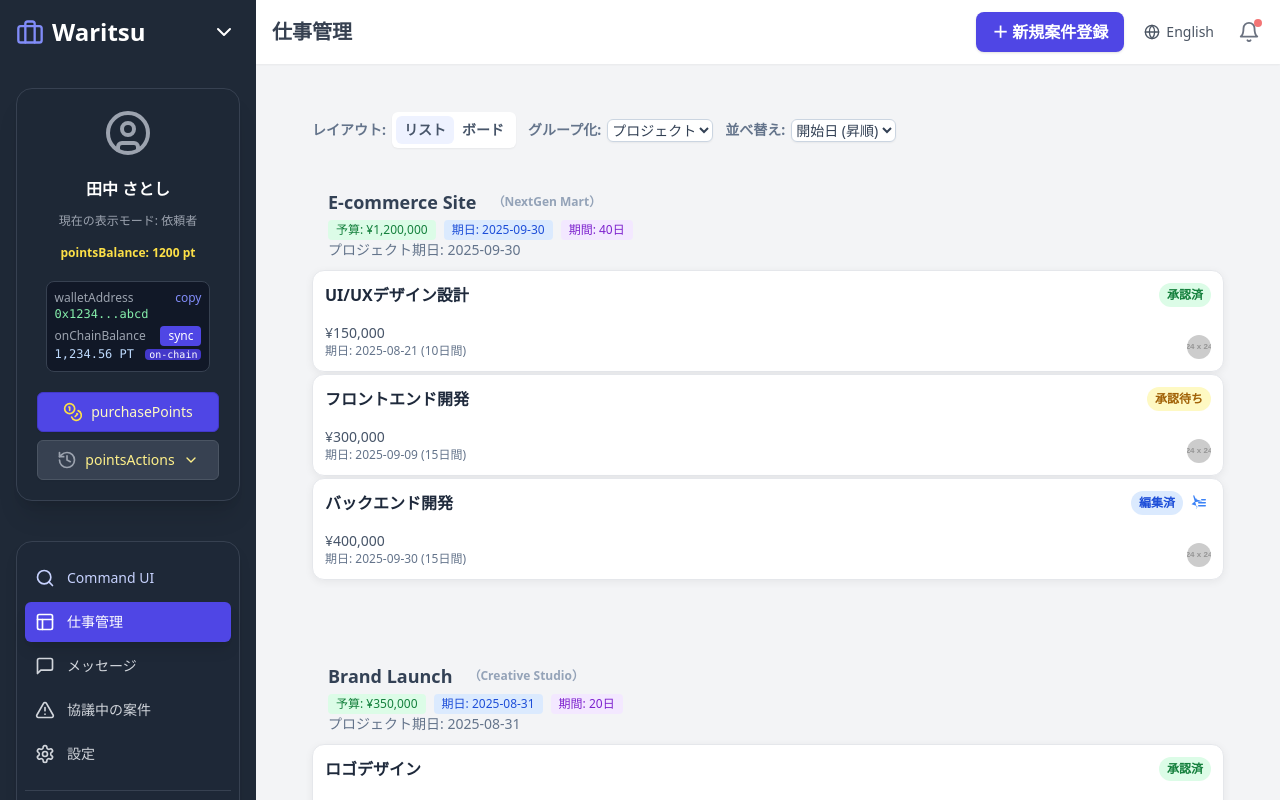
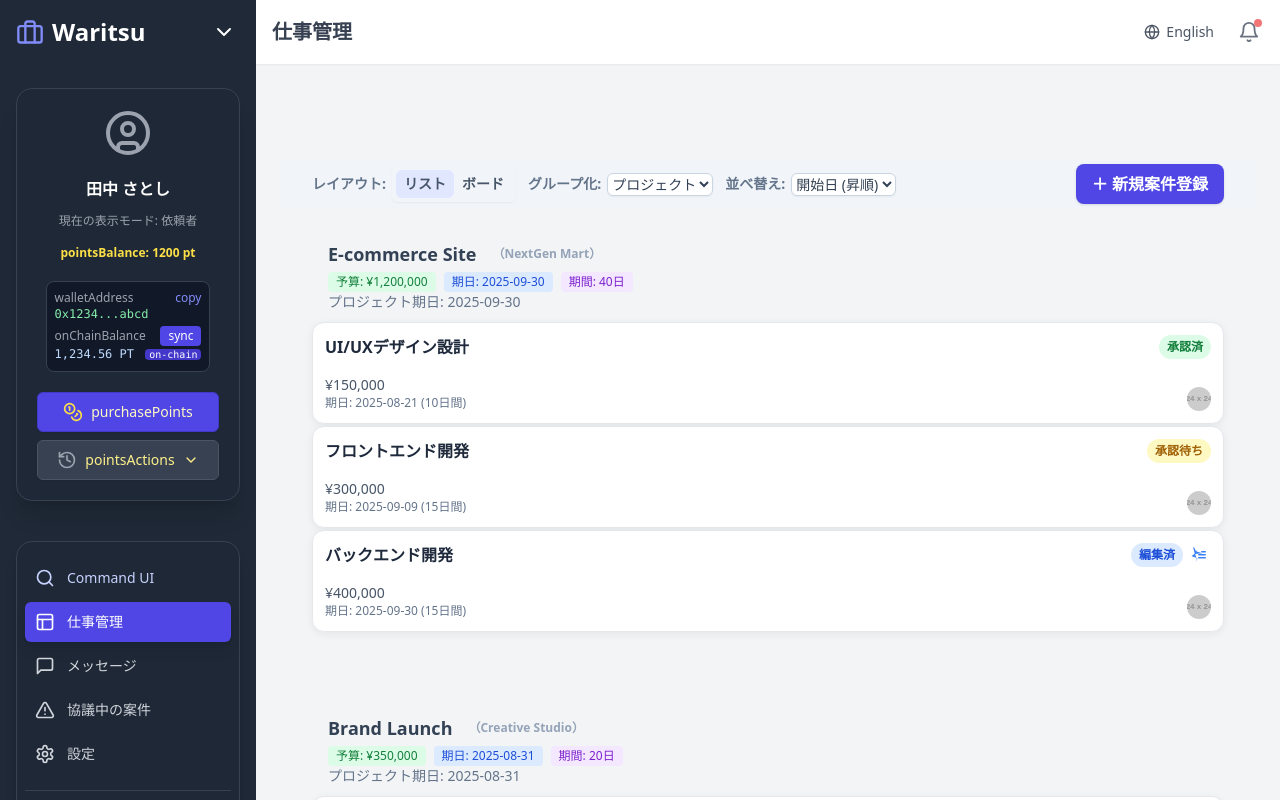
Before and after one commit to ken2san/escrow-app-project, a React (Create React App) app: page /work-management in a window 1280 px wide. Built offline with nearby package versions, Linux system fonts and the light colour scheme.

Commit message:
Improve the job management view settings banner: make it sticky below the header, adjust spacing to avoid overlap, and match the background color to the main page for a more unified look.

```diff
--- a/src/components/layout/Header.js
+++ b/src/components/layout/Header.js
@@ -38,15 +38,6 @@ const Header = ({ t, isSidebarOpen, activePage, currentViewMode, toggleViewMode,
         </h2>
       </div>
       <div className="flex items-center space-x-2 md:space-x-3">
-        {/* 新規プロジェクトボタン: work-managementページのみ */}
-        {activePage === 'work-management' && (
-          <button
-            className="bg-indigo-600 text-white px-4 py-2 rounded-lg font-semibold shadow hover:bg-indigo-700 transition"
-            onClick={onNewProject}
-          >
-            ＋ {t('newProject') || '新規プロジェクト'}
-          </button>
-        )}
   {/* View mode switch button moved to DashboardPage */}
         <button
           onClick={toggleLanguage}
--- a/src/pages/MarketCommandUIPage.js
+++ b/src/pages/MarketCommandUIPage.js
@@ -288,7 +288,7 @@ const MarketCommandUIPage = () => {
   return (
     <div className="flex flex-col h-full min-h-screen">
       <div className="relative px-4 md:px-8 py-6 flex flex-col gap-6 flex-1">
-        <div className="relative w-full max-w-3xl mx-auto">
+  <div className="sticky top-0 z-20 bg-slate-100 w-full max-w-3xl mx-auto rounded-full overflow-hidden">
           <input
             type="text"
             placeholder="「@Sato Designにロゴ作成を依頼」のように、AIに話しかけてみてください..."
--- a/src/pages/WorkManagementPage.js
+++ b/src/pages/WorkManagementPage.js
@@ -366,16 +366,17 @@ export default function WorkManagementPage() {
             <main className="flex-1 flex flex-col">
                     <div className="flex-1 overflow-y-auto p-4 md:p-8">
                         {/* View Settings Panel */}
-                        <div className="flex flex-row flex-wrap items-center gap-3 mb-6">
+                        <div className="flex flex-row justify-between items-center gap-3 mb-0 sticky top-12 z-20 bg-slate-100 py-1" style={{marginLeft: '-2rem', marginRight: '-2rem', paddingLeft: '2rem', paddingRight: '2rem'}}>
+                            <div className="flex flex-row flex-wrap items-center gap-3">
                                 <div className="flex items-center gap-1.5">
                                     <span className="text-sm font-semibold text-slate-500">レイアウト:</span>
-                                <div className="inline-flex rounded-md shadow-sm bg-white p-1">
+                                    <div className="inline-flex rounded-md shadow-sm bg-transparent p-1">
                                         <button
-                                        className={`view-control-btn px-2 py-1 text-sm font-semibold text-slate-600 rounded-md ${viewSettings.layout === 'list' ? 'bg-indigo-50' : ''}`}
+                                            className={`view-control-btn px-2 py-1 text-sm font-semibold text-slate-600 rounded-md ${viewSettings.layout === 'list' ? 'bg-indigo-100' : ''}`}
                                             onClick={() => handleLayoutChange('list')}
                                         >リスト</button>
                                         <button
-                                        className={`view-control-btn px-2 py-1 text-sm font-semibold text-slate-600 rounded-md ${viewSettings.layout === 'board' ? 'bg-indigo-50' : ''}`}
+                                            className={`view-control-btn px-2 py-1 text-sm font-semibold text-slate-600 rounded-md ${viewSettings.layout === 'board' ? 'bg-indigo-100' : ''}`}
                                             onClick={() => handleLayoutChange('board')}
                                         >ボード</button>
                                     </div>
@@ -396,6 +397,14 @@ export default function WorkManagementPage() {
                                     </select>
                                 </div>
                             </div>
+                            <button
+                                className="bg-indigo-600 text-white px-4 py-2 rounded-lg font-semibold shadow hover:bg-indigo-700 transition"
+                                onClick={() => setShowNewProjectModal(true)}
+                            >
+                                ＋ 新規案件登録
+                            </button>
+                        </div>
+                        <div className="h-16"></div>
                         {/* View Area: レイアウト切り替え */}
                         {viewSettings.layout === 'list' ? (
                             <>
```
Lines whose indentation alone changed are shown as unchanged.
